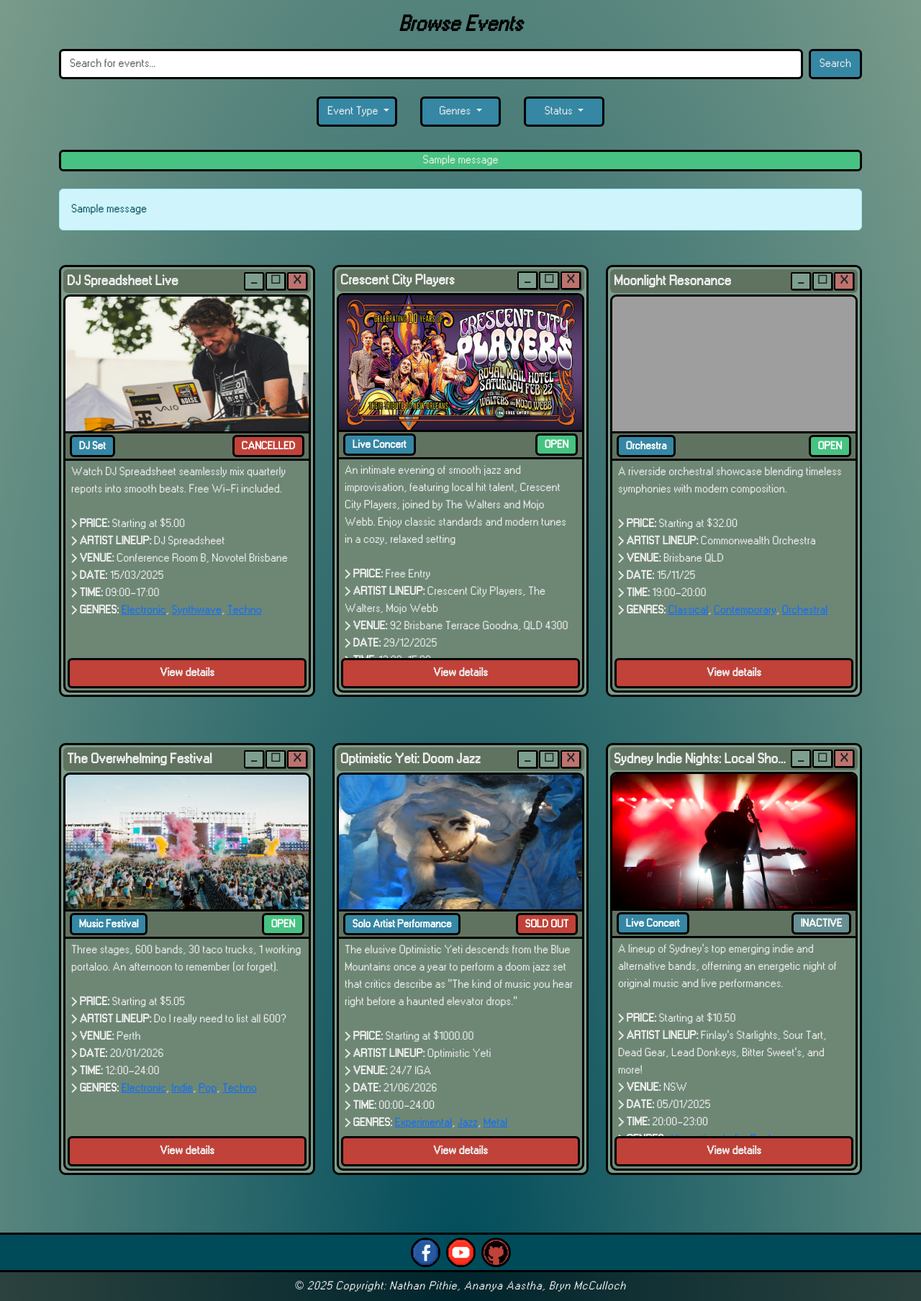
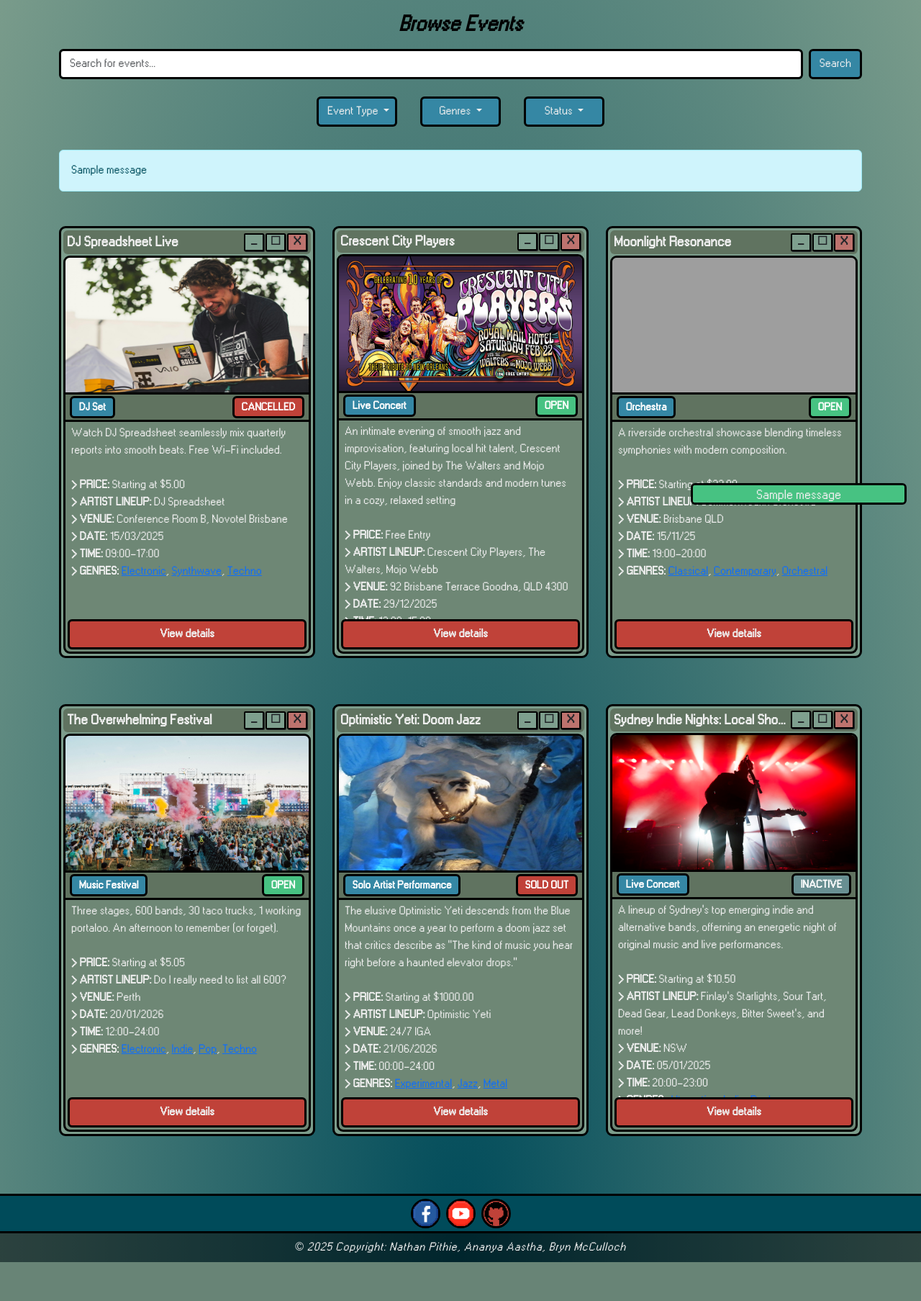
Before and after one commit to RedNate22/IAB207_A2_Group49, a Flask app: page / in a window 1280 px wide. Shown: the part 79-1886 px from the top of the page at 72% size. After the commit the page ends 1832 px from the top, so only its background shows below. Run offline with Flask 3, Linux system fonts and the light colour scheme; tables that the repository leaves empty hold one stand-in row (values such as "Sample post"); one stand-in notice (Sample message) is shown; some libraries are stand-ins or nearby versions; grey boxes are pictures that could not be loaded.

Commit message:
flash message: created container and popup

```diff
--- a/club95/static/styles/components/flash.css
+++ b/club95/static/styles/components/flash.css
@@ -1,12 +1,47 @@
+.flash-container {
+    border: var(--border);
+    border-radius: 6px;
+
+    color: var(--font-colour-seconday);
+    overflow: hidden;
+
+    max-height: 30px; /* collapsed height */
+    width: 300px;
+
+    transition: max-height 0.3s ease;
+    cursor: pointer;
+}
+
+.flash-hover {
+    position: fixed;
+    bottom: 20px;
+    right: 20px;
+    z-index: 9999;
+    border-radius: 6px;
+}
+
+.flash-hover:hover .flash-container {
+    /* expand on hover */
+    max-height: 300px;
+}
+
+.flash-hover:hover {
+    box-shadow: 1px 1px white; /* highlight on hover */
+}
+
+.flash-hover:active {
+    box-shadow: 1px 1px white; /* highlight on press */
+    transform: translateY(2px); /* move on press */
+}
+
 .success {
     height: 100%;
     width: 100%;
 
+    font-size: large;
     text-align: center;
 
     color: var(--font-colour-primary);
-    border: var(--border);
-    border-radius: 6px;
     background-color: var(--accent-colour-3);
 }
 
@@ -14,11 +49,10 @@
     height: 100%;
     width: 100%;
 
+    font-size: larger;
     text-align: center;
 
     color: var(--font-colour-primary);
-    border: var(--border);
-    border-radius: 6px;
     background-color: var(--accent-colour-4);
 }
 
@@ -26,11 +60,10 @@
     height: 100%;
     width: 100%;
 
+    font-size: larger;
     text-align: center;
 
     color: var(--font-colour-primary);
-    border: var(--border);
-    border-radius: 6px;
     background-color: var(--accent-colour-4);
 }
 
@@ -38,10 +71,9 @@
     height: 100%;
     width: 100%;
 
+    font-size: larger;
     text-align: center;
 
     color: var(--font-colour-seconday);
-    border: var(--border);
-    border-radius: 6px;
     background-color: var(--button-colour-1);
 }
--- a/club95/templates/index.html
+++ b/club95/templates/index.html
@@ -22,10 +22,14 @@ render_search_filters %} {% block body %}
                 {# Flash message section #}
                 {% with messages = get_flashed_messages(category_filter=['login_success']) %}
                     {% if messages %}
-                    <div class="success">
-                        {% for message in messages %}
-                            <span>{{ message }}</span>
-                        {% endfor %}
+                    <div class="flash-hover">
+                        <div class="flash-container">
+                            <div class="success">
+                                {% for message in messages %}
+                                    <span>{{ message }}</span>
+                                {% endfor %}
+                            </div>
+                        </div>
                     </div>
                     {% endif %}
                 {% endwith %}
```
